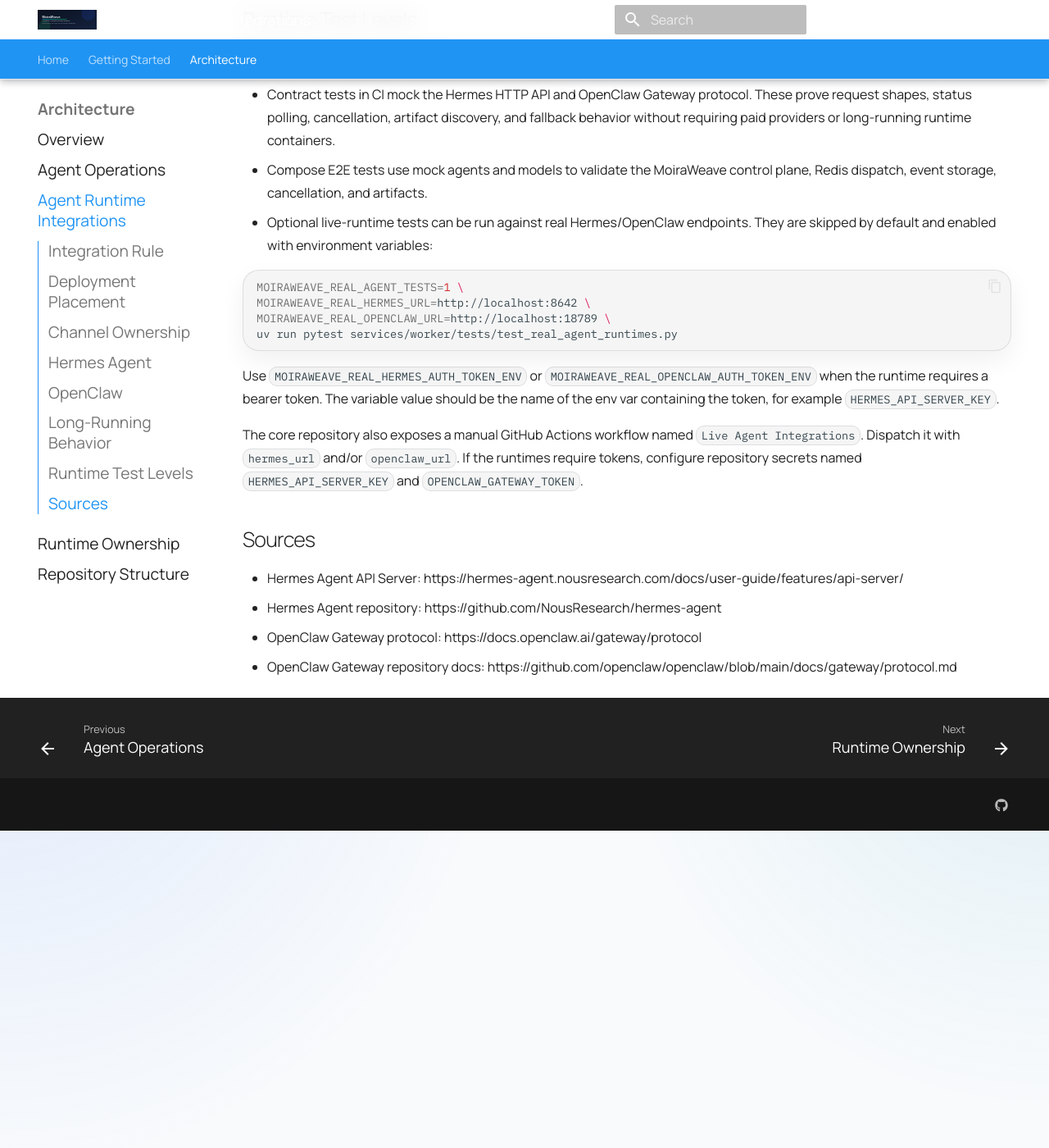
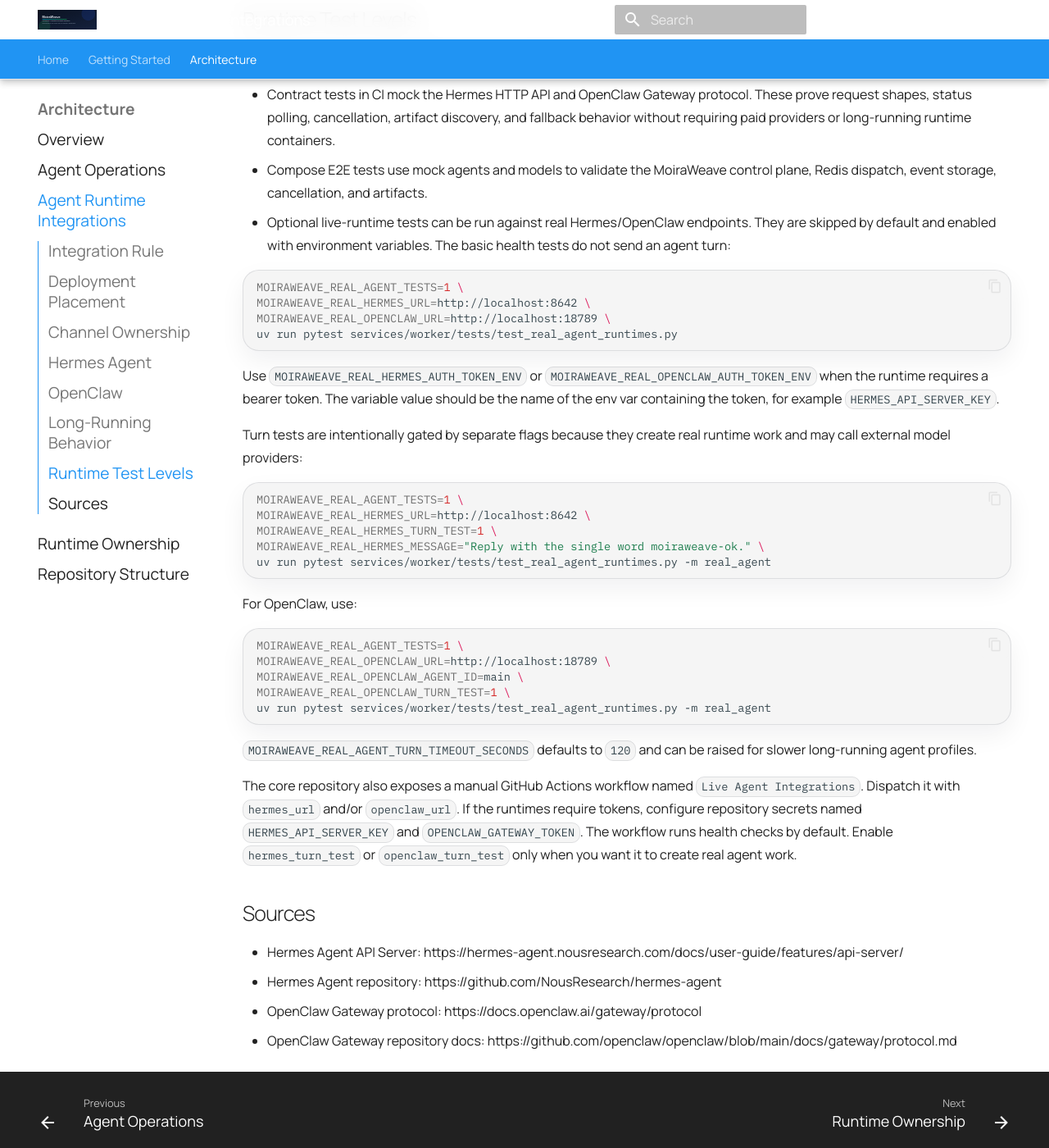
Before and after one commit to moiraweave-labs/moiraweave-docs, an MkDocs documentation site: the page built from docs/agent-runtime-integrations.md, in a window 1280 px wide and 1400 px high, scrolled down 4778 px. Shown: the whole window at 82% size. Built offline with MkDocs 1.6.1 and Material for MkDocs 9.7.7, drawn with Linux system fonts in a browser that asks for light colours; comment, search, counter and statistics services are not loaded.

Commit message:
docs: document live agent turn tests

````diff
--- a/docs/agent-runtime-integrations.md
+++ b/docs/agent-runtime-integrations.md
@@ -231,7 +231,8 @@ MoiraWeave uses three test levels for agent integrations:
 - Compose E2E tests use mock agents and models to validate the MoiraWeave
   control plane, Redis dispatch, event storage, cancellation, and artifacts.
 - Optional live-runtime tests can be run against real Hermes/OpenClaw endpoints.
-  They are skipped by default and enabled with environment variables:
+  They are skipped by default and enabled with environment variables. The basic
+  health tests do not send an agent turn:
 
 ```bash
 MOIRAWEAVE_REAL_AGENT_TESTS=1 \
@@ -245,10 +246,36 @@ Use `MOIRAWEAVE_REAL_HERMES_AUTH_TOKEN_ENV` or
 token. The variable value should be the name of the env var containing the
 token, for example `HERMES_API_SERVER_KEY`.
 
+Turn tests are intentionally gated by separate flags because they create real
+runtime work and may call external model providers:
+
+```bash
+MOIRAWEAVE_REAL_AGENT_TESTS=1 \
+MOIRAWEAVE_REAL_HERMES_URL=http://localhost:8642 \
+MOIRAWEAVE_REAL_HERMES_TURN_TEST=1 \
+MOIRAWEAVE_REAL_HERMES_MESSAGE="Reply with the single word moiraweave-ok." \
+uv run pytest services/worker/tests/test_real_agent_runtimes.py -m real_agent
+```
+
+For OpenClaw, use:
+
+```bash
+MOIRAWEAVE_REAL_AGENT_TESTS=1 \
+MOIRAWEAVE_REAL_OPENCLAW_URL=http://localhost:18789 \
+MOIRAWEAVE_REAL_OPENCLAW_AGENT_ID=main \
+MOIRAWEAVE_REAL_OPENCLAW_TURN_TEST=1 \
+uv run pytest services/worker/tests/test_real_agent_runtimes.py -m real_agent
+```
+
+`MOIRAWEAVE_REAL_AGENT_TURN_TIMEOUT_SECONDS` defaults to `120` and can be
+raised for slower long-running agent profiles.
+
 The core repository also exposes a manual GitHub Actions workflow named
 `Live Agent Integrations`. Dispatch it with `hermes_url` and/or `openclaw_url`.
 If the runtimes require tokens, configure repository secrets named
-`HERMES_API_SERVER_KEY` and `OPENCLAW_GATEWAY_TOKEN`.
+`HERMES_API_SERVER_KEY` and `OPENCLAW_GATEWAY_TOKEN`. The workflow runs health
+checks by default. Enable `hermes_turn_test` or `openclaw_turn_test` only when
+you want it to create real agent work.
 
 ## Sources
 
````
